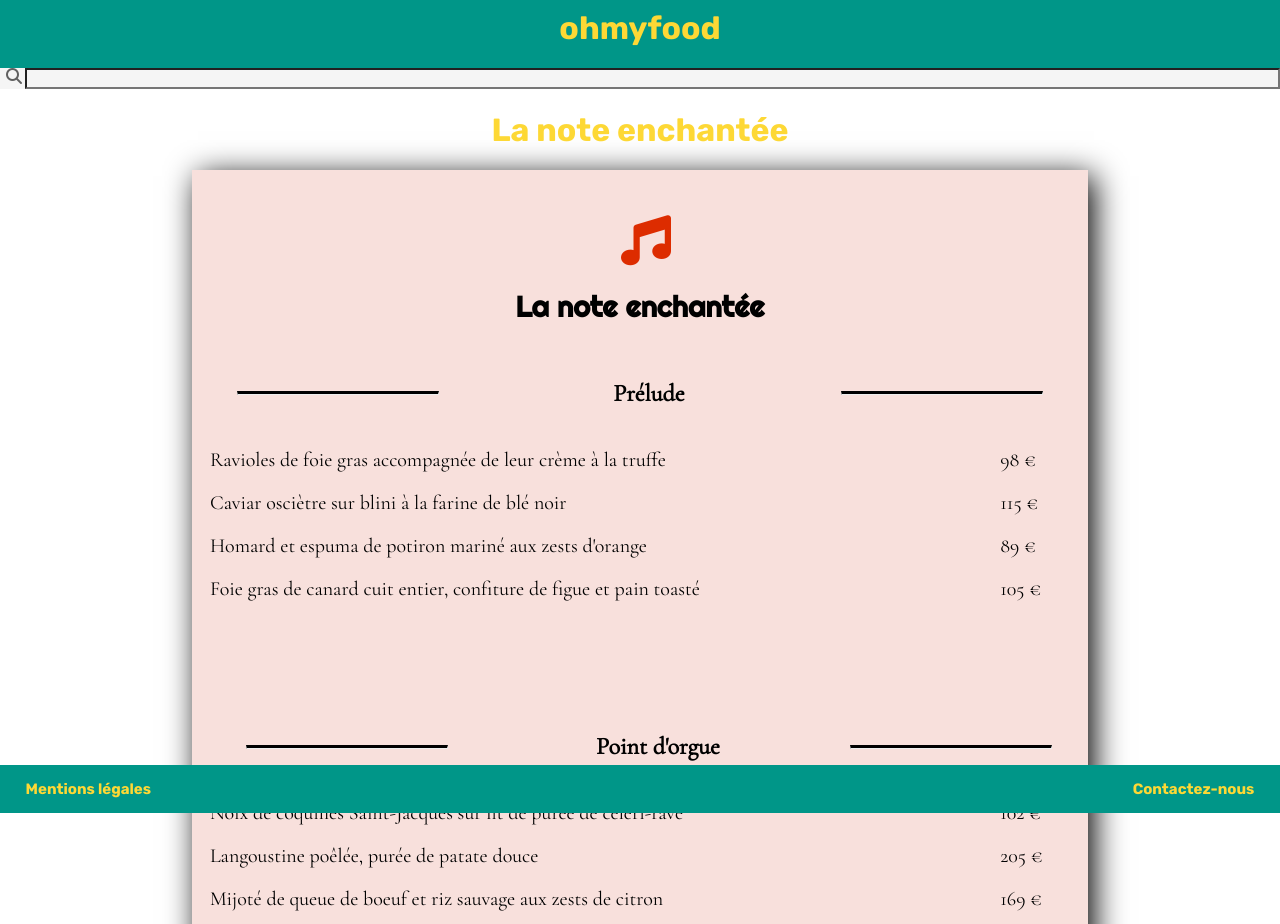
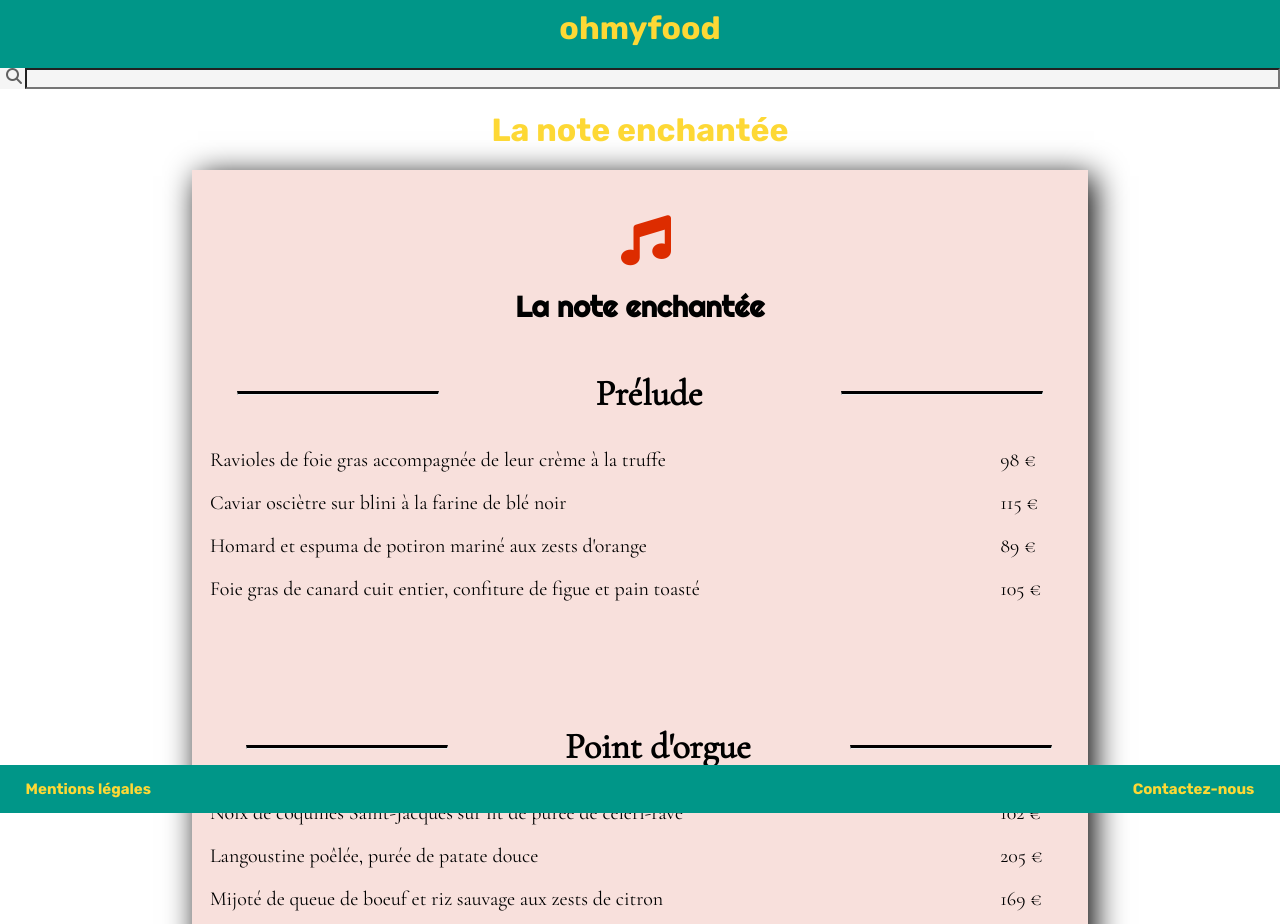
Before and after one commit to andygarcia06/OhmyFood_Andy, a plain HTML site: page menu1.html in a window 1280 px wide. Shown: the top 924 px of the page. Drawn offline with nearby package versions, Linux system fonts and the light colour scheme.

Commit message:
Update menu1.css

```diff
--- a/css/menu1.css
+++ b/css/menu1.css
@@ -105,6 +105,10 @@ a.bottom:hover:before {
 a {
 	text-decoration:none;
 
+}
+
+h3 a {
+	font-size:150%;
 }
 
 #maintitle {
```
